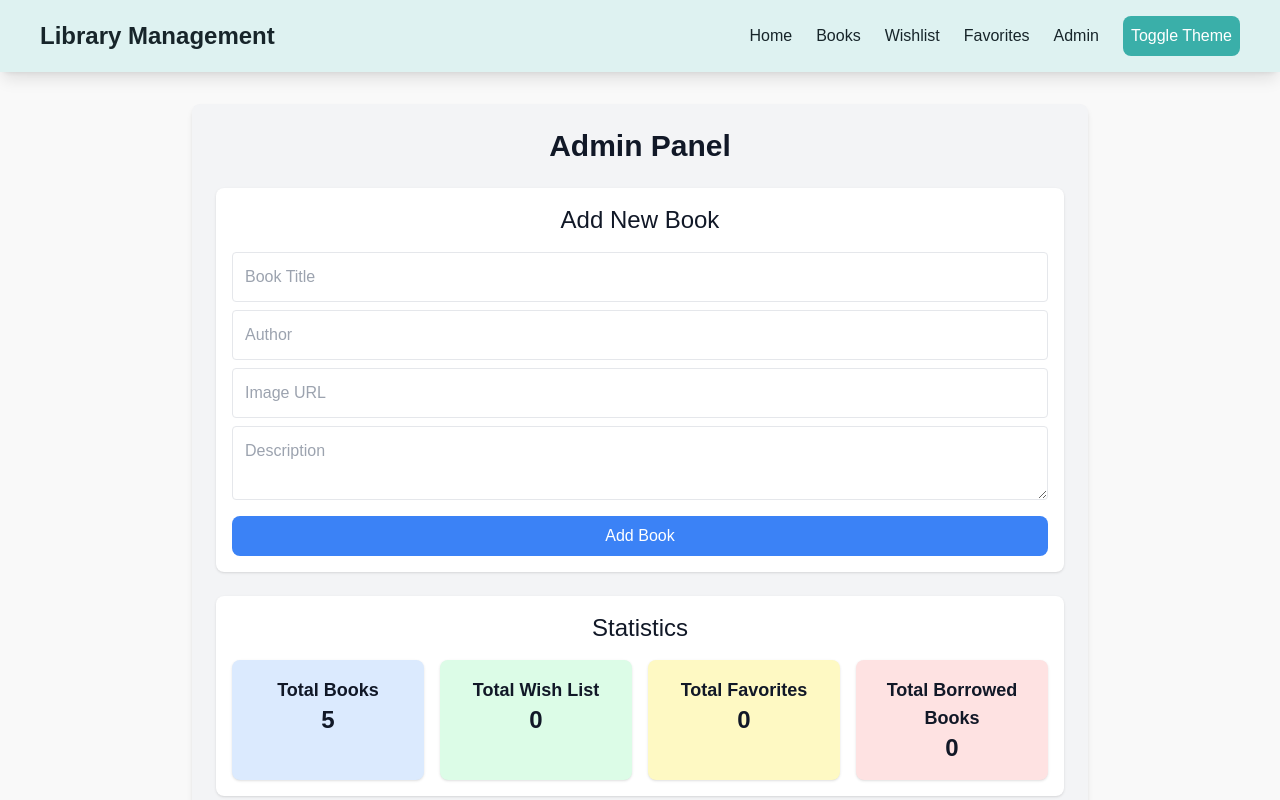
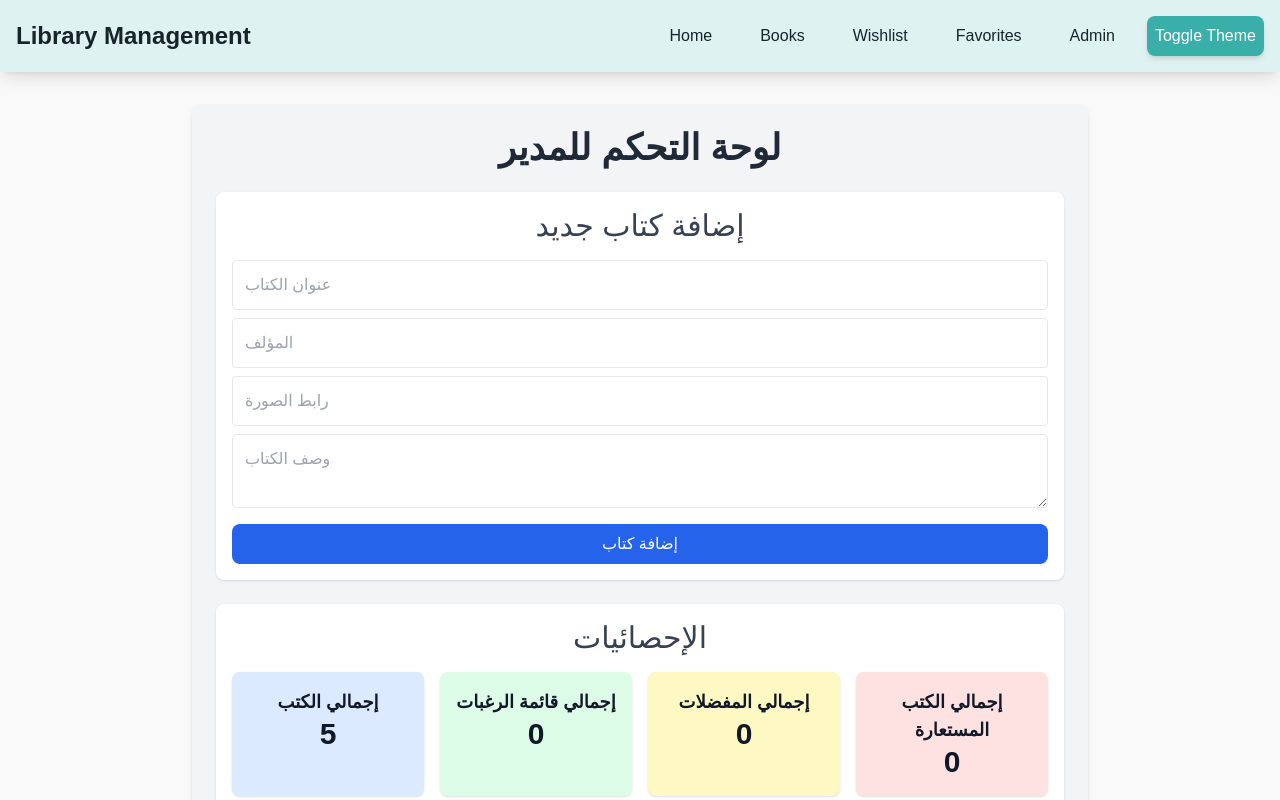
Before and after one commit to bittarwork/Bittarov_React_course_mat, a React (Create React App) app in the folder CoursePorjects-all/: page /admin in a window 1280 px wide. Shown: the top 800 px of the page. Built offline with nearby package versions, Linux system fonts and the light colour scheme.

Commit message:
section 12 admin and header res

```diff
--- a/CoursePorjects-all/src/section12/Layout/Layout.js
+++ b/CoursePorjects-all/src/section12/Layout/Layout.js
@@ -6,9 +6,9 @@ const Layout = ({ children }) => {
     const { theme, toggleTheme } = useTheme();
 
     return (
-        <div className={`flex flex-col min-h-screen ${theme === 'light' ? 'bg-[#F9F9F9]' : 'bg-[#121212]'}`}>
+        <div className={`flex font-Nunito flex-col min-h-screen ${theme === 'light' ? 'bg-[#F9F9F9]' : 'bg-[#121212]'}`}>
             <Header toggleTheme={toggleTheme} theme={theme} />
-            <main className={`flex-grow container mx-auto py-10 px-10 ${theme === 'light' ? 'text-gray-900' : 'text-[#E0E0E0]'}`}>
+            <main className={`flex-grow container mx-auto py-10 px-4 sm:px-6 md:px-10 lg:px-12 ${theme === 'light' ? 'text-gray-900' : 'text-[#E0E0E0]'}`}>
                 {children}
             </main>
             <Footer theme={theme} />
--- a/CoursePorjects-all/src/section12/Pages/AdminPanel.js
+++ b/CoursePorjects-all/src/section12/Pages/AdminPanel.js
@@ -1,14 +1,22 @@
 import React, { useContext, useState } from 'react';
 import { BookContext } from '../context/BookContext';
+import ConfirmationModal from '../models/ConfirmationModal';
 
 const AdminPanel = () => {
-    const { state, dispatch, getTotalBooks, getTotalWishList, getTotalFavorites, getTotalBorrowedBooks } = useContext(BookContext);
+    const { state, dispatch, getTotalBooks, getTotalWishList, getTotalFavorites, getTotalBorrowedBooks, addNotification } = useContext(BookContext);
     const [newBook, setNewBook] = useState({ title: '', author: '', id: Date.now(), image: '', description: '' });
     const [editingBook, setEditingBook] = useState(null);
+    const [isModalOpen, setIsModalOpen] = useState(false);
+    const [bookToRemove, setBookToRemove] = useState(null);
 
     const handleAddBook = () => {
-        dispatch({ type: 'ADD_BOOK', payload: newBook });
-        setNewBook({ title: '', author: '', id: Date.now(), image: '', description: '' });
+        if (!newBook.title || !newBook.author || !newBook.image || !newBook.description) {
+            addNotification('يرجى ملء جميع الحقول.'); // Alert for empty fields
+            return;
+        }
+        dispatch({ type: 'ADD_BOOK', payload: { ...newBook, id: Date.now() } });
+        addNotification('تمت إضافة كتاب جديد.');
+        resetBookForm();
     };
 
     const handleEditBook = (book) => {
@@ -17,83 +25,96 @@ const AdminPanel = () => {
     };
 
     const handleUpdateBook = () => {
-        dispatch({ type: 'UPDATE_BOOK', payload: { id: editingBook.id, updates: newBook } });
+        if (!newBook.title || !newBook.author || !newBook.image || !newBook.description) {
+            addNotification('يرجى ملء جميع الحقول.'); // Alert for empty fields
+            return;
+        }
+        dispatch({ type: 'REMOVE_BOOK', payload: editingBook.id });
+        dispatch({ type: 'ADD_BOOK', payload: { ...newBook, id: editingBook.id } });
+        addNotification('تم تحديث الكتاب.');
+        resetBookForm();
+    };
+
+    const resetBookForm = () => {
         setEditingBook(null);
         setNewBook({ title: '', author: '', id: Date.now(), image: '', description: '' });
     };
 
     const handleRemoveBook = (bookId) => {
-        dispatch({ type: 'REMOVE_BOOK', payload: { id: bookId } });
+        setBookToRemove(bookId);
+        setIsModalOpen(true);
+    };
+
+    const confirmRemoveBook = () => {
+        dispatch({ type: 'REMOVE_BOOK', payload: bookToRemove });
+        addNotification('تم حذف الكتاب بنجاح.');
+        setIsModalOpen(false);
+        setBookToRemove(null);
     };
 
     return (
         <div className="p-6 bg-gray-100 rounded-lg shadow-md max-w-4xl mx-auto mt-16">
-            <h2 className="text-3xl font-semibold mb-6 text-center">Admin Panel</h2>
+            <h2 className="text-4xl font-semibold mb-6 text-center text-gray-800">لوحة التحكم للمدير</h2>
 
             {/* Add/Edit Book Section */}
             <div className="bg-white p-4 rounded-lg shadow mb-6">
-                <h3 className="text-2xl font-medium mb-4 text-center">{editingBook ? 'Edit Book' : 'Add New Book'}</h3>
+                <h3 className="text-3xl font-medium mb-4 text-center text-gray-700">{editingBook ? 'تعديل كتاب' : 'إضافة كتاب جديد'}</h3>
                 <input
                     type="text"
-                    placeholder="Book Title"
+                    placeholder="عنوان الكتاب"
                     value={newBook.title}
                     onChange={(e) => setNewBook({ ...newBook, title: e.target.value })}
                     className="border rounded p-3 w-full mb-2 focus:outline-none focus:ring focus:border-blue-500"
                 />
                 <input
                     type="text"
-                    placeholder="Author"
+                    placeholder="المؤلف"
                     value={newBook.author}
                     onChange={(e) => setNewBook({ ...newBook, author: e.target.value })}
                     className="border rounded p-3 w-full mb-2 focus:outline-none focus:ring focus:border-blue-500"
                 />
                 <input
                     type="text"
-                    placeholder="Image URL"
+                    placeholder="رابط الصورة"
                     value={newBook.image}
                     onChange={(e) => setNewBook({ ...newBook, image: e.target.value })}
                     className="border rounded p-3 w-full mb-2 focus:outline-none focus:ring focus:border-blue-500"
                 />
                 <textarea
-                    placeholder="Description"
+                    placeholder="وصف الكتاب"
                     value={newBook.description}
                     onChange={(e) => setNewBook({ ...newBook, description: e.target.value })}
                     className="border rounded p-3 w-full mb-4 focus:outline-none focus:ring focus:border-blue-500"
                 />
                 <button
                     onClick={editingBook ? handleUpdateBook : handleAddBook}
-                    className="bg-blue-500 text-white py-2 px-4 rounded-lg w-full hover:bg-blue-600 transition duration-200"
+                    className="bg-blue-600 text-white py-2 px-4 rounded-lg w-full hover:bg-blue-700 transition duration-200"
                 >
-                    {editingBook ? 'Update Book' : 'Add Book'}
+                    {editingBook ? 'تحديث الكتاب' : 'إضافة كتاب'}
                 </button>
             </div>
 
             {/* Statistics Section */}
             <div className="bg-white p-4 rounded-lg shadow mb-6">
-                <h3 className="text-2xl font-medium mb-4 text-center">Statistics</h3>
+                <h3 className="text-3xl font-medium mb-4 text-center text-gray-700">الإحصائيات</h3>
                 <div className="grid grid-cols-1 md:grid-cols-2 lg:grid-cols-4 gap-4">
-                    <div className="bg-blue-100 p-4 rounded-lg shadow text-center">
-                        <h4 className="text-lg font-semibold">Total Books</h4>
-                        <p className="text-2xl font-bold">{getTotalBooks()}</p>
-                    </div>
-                    <div className="bg-green-100 p-4 rounded-lg shadow text-center">
-                        <h4 className="text-lg font-semibold">Total Wish List</h4>
-                        <p className="text-2xl font-bold">{getTotalWishList()}</p>
-                    </div>
-                    <div className="bg-yellow-100 p-4 rounded-lg shadow text-center">
-                        <h4 className="text-lg font-semibold">Total Favorites</h4>
-                        <p className="text-2xl font-bold">{getTotalFavorites()}</p>
-                    </div>
-                    <div className="bg-red-100 p-4 rounded-lg shadow text-center">
-                        <h4 className="text-lg font-semibold">Total Borrowed Books</h4>
-                        <p className="text-2xl font-bold">{getTotalBorrowedBooks()}</p>
-                    </div>
+                    {[
+                        { title: 'إجمالي الكتب', value: getTotalBooks(), bgColor: 'bg-blue-100' },
+                        { title: 'إجمالي قائمة الرغبات', value: getTotalWishList(), bgColor: 'bg-green-100' },
+                        { title: 'إجمالي المفضلات', value: getTotalFavorites(), bgColor: 'bg-yellow-100' },
+                        { title: 'إجمالي الكتب المستعارة', value: getTotalBorrowedBooks(), bgColor: 'bg-red-100' },
+                    ].map((stat, index) => (
+                        <div key={index} className={`${stat.bgColor} p-4 rounded-lg shadow text-center`}>
+                            <h4 className="text-lg font-semibold">{stat.title}</h4>
+                            <p className="text-3xl font-bold">{stat.value}</p>
+                        </div>
+                    ))}
                 </div>
             </div>
 
             {/* Current Books List */}
             <div className="bg-white p-4 rounded-lg shadow">
-                <h3 className="text-2xl font-medium mb-4 text-center">Current Books</h3>
+                <h3 className="text-3xl font-medium mb-4 text-center text-gray-700">الكتب الحالية</h3>
                 {state.books.length > 0 ? (
                     <ul>
                         {state.books.map((book) => (
@@ -110,22 +131,30 @@ const AdminPanel = () => {
                                         onClick={() => handleEditBook(book)}
                                         className="bg-yellow-500 text-white py-1 px-2 rounded hover:bg-yellow-600 transition duration-200"
                                     >
-                                        Edit
+                                        تعديل
                                     </button>
                                     <button
                                         onClick={() => handleRemoveBook(book.id)}
                                         className="bg-red-500 text-white py-1 px-2 rounded hover:bg-red-600 transition duration-200"
                                     >
-                                        Remove
+                                        حذف
                                     </button>
                                 </div>
                             </li>
                         ))}
                     </ul>
                 ) : (
-                    <p className="text-center text-gray-500">No books available</p>
+                    <p className="text-center text-gray-500">لا توجد كتب متاحة</p>
                 )}
             </div>
+
+            {/* Confirmation Modal */}
+            <ConfirmationModal
+                isOpen={isModalOpen}
+                onClose={() => setIsModalOpen(false)}
+                onConfirm={confirmRemoveBook}
+                message="هل أنت متأكد أنك تريد حذف هذا الكتاب؟"
+            />
         </div>
     );
 };
--- a/CoursePorjects-all/src/section12/components/Footer.js
+++ b/CoursePorjects-all/src/section12/components/Footer.js
@@ -2,7 +2,7 @@ const Footer = ({ theme }) => {
     return (
         <footer className={`text-center py-4 mt-auto ${theme === 'light' ? 'bg-[#E8E8E8] text-[#17252A]' : 'bg-[#17252A] text-[#FEFFFF]'}`}>
             <p>© 2024 Library Management. All Rights Reserved.</p>
-            <div className="flex justify-center space-x-4 mt-2">
+            <div className="flex justify-center space-x-2 sm:space-x-4 mt-2">
                 <a href="/privacy-policy" className={`hover:underline ${theme === 'light' ? 'text-[#17252A]' : 'text-[#FEFFFF]'}`}>Privacy Policy</a>
                 <a href="/contact" className={`hover:underline ${theme === 'light' ? 'text-[#17252A]' : 'text-[#FEFFFF]'}`}>Contact Us</a>
             </div>
--- a/CoursePorjects-all/src/section12/components/Header.js
+++ b/CoursePorjects-all/src/section12/components/Header.js
@@ -1,27 +1,60 @@
 import { Link } from 'react-router-dom';
+import { useState } from 'react';
 
 const Header = ({ toggleTheme, theme }) => {
+    const [isMenuOpen, setIsMenuOpen] = useState(false);
+
+    const handleMenuToggle = () => {
+        setIsMenuOpen(!isMenuOpen);
+    };
+
     return (
         <header className={`fixed top-0 left-0 w-full shadow-lg z-50 transition-transform duration-300 ${theme === 'light' ? 'bg-[#DEF2F1]' : 'bg-[#17252A]'}`}>
-            <nav className="container px-10 mx-auto flex justify-between items-center py-4">
+            <nav className="container mx-auto flex justify-between items-center p-4">
                 <div className={`text-2xl font-bold transition-colors duration-300 ${theme === 'light' ? 'text-[#17252A]' : 'text-[#FEFFFF]'}`}>
                     Library Management
                 </div>
-                <div className="space-x-6">
+
+                {/* Menu Button for Mobile */}
+                <button onClick={handleMenuToggle} className="md:hidden text-[#17252A] focus:outline-none">
+                    {isMenuOpen ? '✖' : '☰'}
+                </button>
+
+                {/* Links */}
+                <div className={`flex-col md:flex md:flex-row md:items-center md:space-x-4 ${isMenuOpen ? 'flex' : 'hidden md:flex'}`}>
                     {['/', '/books', '/wishlist', '/favorites', '/admin'].map((path, index) => (
                         <Link
                             key={index}
                             to={path}
-                            className={`transition-colors duration-300 ${theme === 'light' ? 'text-[#17252A] hover:text-[#3AAFA9]' : 'text-[#FEFFFF] hover:text-[#3AAFA9]'}`}
+                            className={`transition-colors duration-300 py-2 px-4 rounded hover:shadow-lg ${theme === 'light' ? 'text-[#17252A] hover:bg-[#3AAFA9] hover:text-white' : 'text-[#FEFFFF] hover:bg-[#3AAFA9] hover:text-white'}`}
                         >
                             {path === '/' ? 'Home' : path.substring(1).charAt(0).toUpperCase() + path.slice(2)}
                         </Link>
                     ))}
-                    <button onClick={toggleTheme} className="ml-6 p-2 bg-[#3AAFA9] text-white rounded-lg transition duration-300 hover:bg-[#2B7A78]">
+                    <button
+                        onClick={toggleTheme}
+                        className="p-2 bg-[#3AAFA9] text-white rounded-lg transition duration-300 hover:bg-[#2B7A78] shadow-md"
+                    >
                         Toggle Theme
                     </button>
                 </div>
             </nav>
+
+            {/* Mobile Menu */}
+            {isMenuOpen && (
+                <div className="md:hidden bg-white shadow-md rounded-lg p-4 absolute top-16 left-0 w-full">
+                    {['/', '/books', '/wishlist', '/favorites', '/admin'].map((path, index) => (
+                        <Link
+                            key={index}
+                            to={path}
+                            className={`block py-2 px-4 rounded hover:bg-[#3AAFA9] hover:text-white ${theme === 'light' ? 'text-[#17252A]' : 'text-[#FEFFFF]'}`}
+                            onClick={() => setIsMenuOpen(false)} // Close menu on link click
+                        >
+                            {path === '/' ? 'Home' : path.substring(1).charAt(0).toUpperCase() + path.slice(2)}
+                        </Link>
+                    ))}
+                </div>
+            )}
         </header>
     );
 };
--- a/CoursePorjects-all/src/section12/context/BookContext.js
+++ b/CoursePorjects-all/src/section12/context/BookContext.js
@@ -1,10 +1,9 @@
-// src/context/BookContext.js
+import React, { createContext, useReducer } from 'react';
 
-import React, { createContext, useReducer, useEffect } from 'react';
+// إنشاء context
+export const BookContext = createContext();
 
-const BookContext = createContext();
-
-// Initial state with more details for books
+// الحالة الابتدائية
 const initialState = {
     books: [
         { id: 1, title: '1984', author: 'George Orwell', image: 'https://cdn.kobo.com/book-images/c9472126-7f96-402d-ba57-5ba4c0f4b238/353/569/90/False/nineteen-eighty-four-1984-george.jpg', description: 'A dystopian novel about totalitarianism and surveillance.', isBorrowed: false },
@@ -16,95 +15,113 @@ const initialState = {
     wishList: [],
     favorites: [],
     borrowedBooks: [],
-    notification: null,
+    notification: null
 };
 
-// Book reducer function for handling actions
+// reducer لإدارة العمليات المختلفة
 const bookReducer = (state, action) => {
     switch (action.type) {
         case 'ADD_BOOK':
-            if (state.books.some(book => book.id === action.payload.id)) {
-                return { ...state, notification: 'Book already exists.' }; // Prevent adding duplicate book
-            }
-            return { ...state, books: [...state.books, action.payload], notification: 'Book added successfully.' };
-
-        case 'UPDATE_BOOK':
             return {
                 ...state,
-                books: state.books.map(book =>
-                    book.id === action.payload.id ? { ...book, ...action.payload.updates } : book
-                ),
-                notification: 'Book updated successfully.'
+                books: [...state.books, action.payload]
             };
-
         case 'ADD_TO_WISHLIST':
-            if (state.wishList.some(book => book.id === action.payload.id)) {
-                return { ...state, notification: 'Book already in wishlist.' }; // Prevent adding duplicate to wishlist
-            }
-            return { ...state, wishList: [...state.wishList, action.payload], notification: 'Added to wishlist.' };
-
-        case 'ADD_TO_FAVORITES':
-            if (state.favorites.some(book => book.id === action.payload.id)) {
-                return { ...state, notification: 'Book already in favorites.' }; // Prevent adding duplicate to favorites
-            }
-            return { ...state, favorites: [...state.favorites, action.payload], notification: 'Added to favorites.' };
-
-        case 'BORROW_BOOK':
-            if (state.borrowedBooks.some(book => book.id === action.payload.id)) {
-                return { ...state, notification: 'Book already borrowed.' }; // Prevent borrowing duplicate
-            }
-            return { ...state, borrowedBooks: [...state.borrowedBooks, action.payload], notification: 'Book borrowed successfully.' };
-
-        case 'REMOVE_FROM_WISHLIST':
-            return { ...state, wishList: state.wishList.filter(book => book.id !== action.payload.id), notification: 'Removed from wishlist.' };
-
-        case 'REMOVE_BOOK':
-            const updatedBooks = state.books.filter(book => book.id !== action.payload.id);
-            const updatedWishList = state.wishList.filter(book => book.id !== action.payload.id);
-            const updatedFavorites = state.favorites.filter(book => book.id !== action.payload.id);
-            const updatedBorrowedBooks = state.borrowedBooks.filter(book => book.id !== action.payload.id);
-
             return {
                 ...state,
-                books: updatedBooks,
-                wishList: updatedWishList,
-                favorites: updatedFavorites,
-                borrowedBooks: updatedBorrowedBooks,
-                notification: 'Book removed successfully.'
+                wishList: [...state.wishList, action.payload]
             };
-
-        case 'CLEAR_NOTIFICATION':
-            return { ...state, notification: null };
-
+        case 'ADD_TO_FAVORITES':
+            return {
+                ...state,
+                favorites: [...state.favorites, action.payload]
+            };
+        case 'ADD_TO_BORROWED':
+            return {
+                ...state,
+                borrowedBooks: [...state.borrowedBooks, action.payload],
+                books: state.books.map(book => book.id === action.payload ? { ...book, isBorrowed: true } : book)
+            };
+        case 'REMOVE_BOOK':
+            return {
+                ...state,
+                books: state.books.filter(book => book.id !== action.payload)
+            };
+        case 'UPDATE_NOTIFICATION':
+            return {
+                ...state,
+                notification: action.payload
+            };
         default:
             return state;
     }
 };
 
-// Provider component
+// دالة BookProvider
 export const BookProvider = ({ children }) => {
     const [state, dispatch] = useReducer(bookReducer, initialState);
 
-    // Store state to localStorage whenever it changes
-    useEffect(() => {
-        localStorage.setItem('books', JSON.stringify(state.books));
-        localStorage.setItem('wishList', JSON.stringify(state.wishList));
-        localStorage.setItem('favorites', JSON.stringify(state.favorites));
-        localStorage.setItem('borrowedBooks', JSON.stringify(state.borrowedBooks));
-    }, [state]);
+    // الدوال التحليلية
 
-    // Additional computed properties
+    // إحصائيات إجمالي الكتب، المفضلات، القوائم وغيرها
     const getTotalBooks = () => state.books.length;
     const getTotalWishList = () => state.wishList.length;
     const getTotalFavorites = () => state.favorites.length;
     const getTotalBorrowedBooks = () => state.borrowedBooks.length;
 
+    // البحث عن الكتب بواسطة اسم المؤلف
+    const getBooksByAuthor = (author) => state.books.filter(book => book.author === author);
+
+    // البحث عن الكتب المتاحة (غير المستعارة)
+    const getAvailableBooks = () => state.books.filter(book => !book.isBorrowed);
+
+    // إضافة إشعار
+    const addNotification = (message) => {
+        dispatch({ type: 'UPDATE_NOTIFICATION', payload: message });
+        setTimeout(() => {
+            dispatch({ type: 'UPDATE_NOTIFICATION', payload: null });
+        }, 3000); // الإشعار يختفي بعد 3 ثوانٍ
+    };
+
+    // البحث عن الكتب بواسطة كلمة مفتاحية في العنوان أو المؤلف أو الوصف
+    const searchBooks = (keyword) => {
+        return state.books.filter(book =>
+            book.title.toLowerCase().includes(keyword.toLowerCase()) ||
+            book.author.toLowerCase().includes(keyword.toLowerCase()) ||
+            book.description.toLowerCase().includes(keyword.toLowerCase())
+        );
+    };
+
+    // وظائف إضافية لإدارة الكتب في لوحة التحكم
+
+    // إضافة كتاب جديد
+    const addNewBook = (newBook) => {
+        dispatch({ type: 'ADD_BOOK', payload: newBook });
+        addNotification('تمت إضافة كتاب جديد.');
+    };
+
+    // حذف كتاب
+    const removeBook = (bookId) => {
+        dispatch({ type: 'REMOVE_BOOK', payload: bookId });
+        addNotification('تم حذف الكتاب بنجاح.');
+    };
+
     return (
-        <BookContext.Provider value={{ state, dispatch, getTotalBooks, getTotalWishList, getTotalFavorites, getTotalBorrowedBooks }}>
+        <BookContext.Provider value={{
+            state,
+            dispatch,
+            getTotalBooks,
+            getTotalWishList,
+            getTotalFavorites,
+            getTotalBorrowedBooks,
+            getBooksByAuthor,
+            getAvailableBooks,
+            addNotification,
+            searchBooks,
+            addNewBook,
+            removeBook
+        }}>
             {children}
         </BookContext.Provider>
     );
 };
-
-
-export { BookContext };
--- /dev/null
+++ b/CoursePorjects-all/src/section12/models/ConfirmationModal.js
@@ -0,0 +1,30 @@
+// ConfirmationModal.js
+import React from 'react';
+
+const ConfirmationModal = ({ isOpen, onClose, onConfirm, message }) => {
+    if (!isOpen) return null;
+
+    return (
+        <div className="fixed inset-0 flex items-center justify-center bg-black bg-opacity-50">
+            <div className="bg-white p-6 rounded-lg shadow-md max-w-md mx-auto">
+                <h3 className="text-lg font-semibold mb-4">{message}</h3>
+                <div className="flex justify-between">
+                    <button
+                        onClick={onClose}
+                        className="bg-gray-400 text-white py-2 px-4 rounded hover:bg-gray-500 transition duration-200"
+                    >
+                        إلغاء
+                    </button>
+                    <button
+                        onClick={onConfirm}
+                        className="bg-red-600 text-white py-2 px-4 rounded hover:bg-red-700 transition duration-200"
+                    >
+                        تأكيد
+                    </button>
+                </div>
+            </div>
+        </div>
+    );
+};
+
+export default ConfirmationModal;
```
